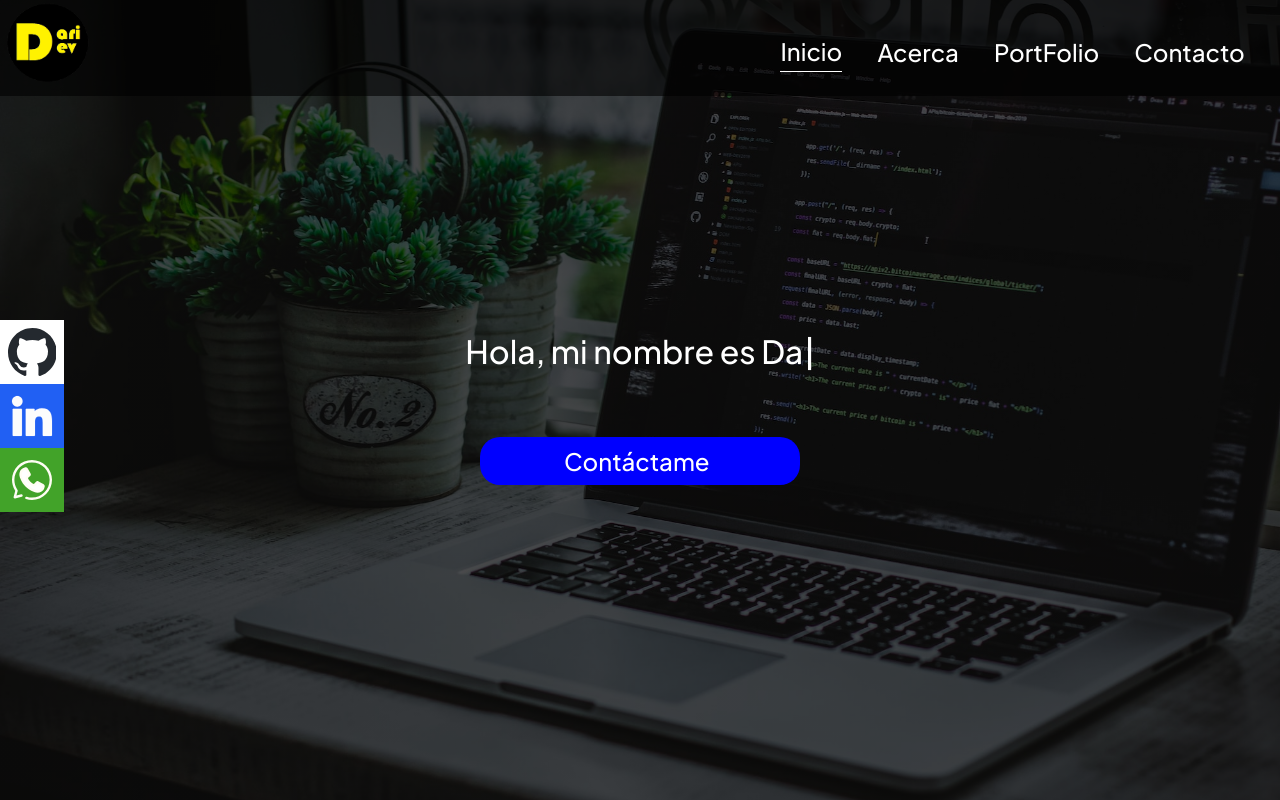
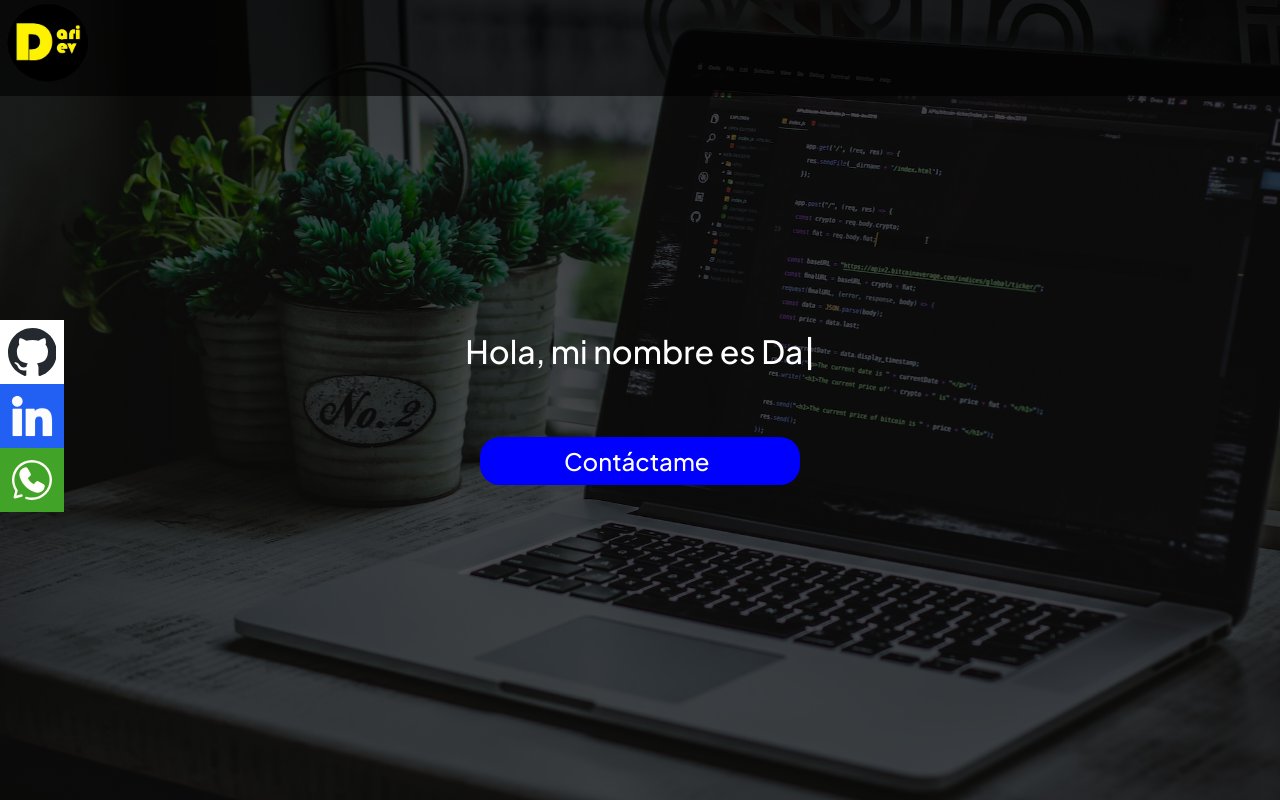
Before and after one commit to DarielCano/portfolio, a React (Vite) app: page / in a window 1280 px wide. Built offline with nearby package versions, Linux system fonts and the light colour scheme; a web font is replaced by a local one.

Commit message:
cambios al nav

```diff
--- a/src/components/navBar/NavBar.css
+++ b/src/components/navBar/NavBar.css
@@ -44,12 +44,14 @@ header:hover {
 }
 
 .nav ul {
+    margin-top: -10rem;
     display: flex;
     flex-direction: column;
-    justify-content: space-between;
+    justify-content: center;
     align-items: center;
     row-gap: 5rem;
 }
+
 
 
 
@@ -67,6 +69,7 @@ header:hover {
 .enlace {
     font-size: 2rem;
     padding-bottom: 0.5rem;
+
 }
 
 .enlace:hover {
@@ -115,12 +118,13 @@ header:hover {
     }
 
     .enlace {
-        font-size: 1.5rem;
+        font-size: 1.2rem;
         padding-top: 1rem;
         margin-right: 2.2rem;
     }
 
     .nav ul {
+
         flex-direction: row;
         justify-content: space-between;
         align-items: center;
```
